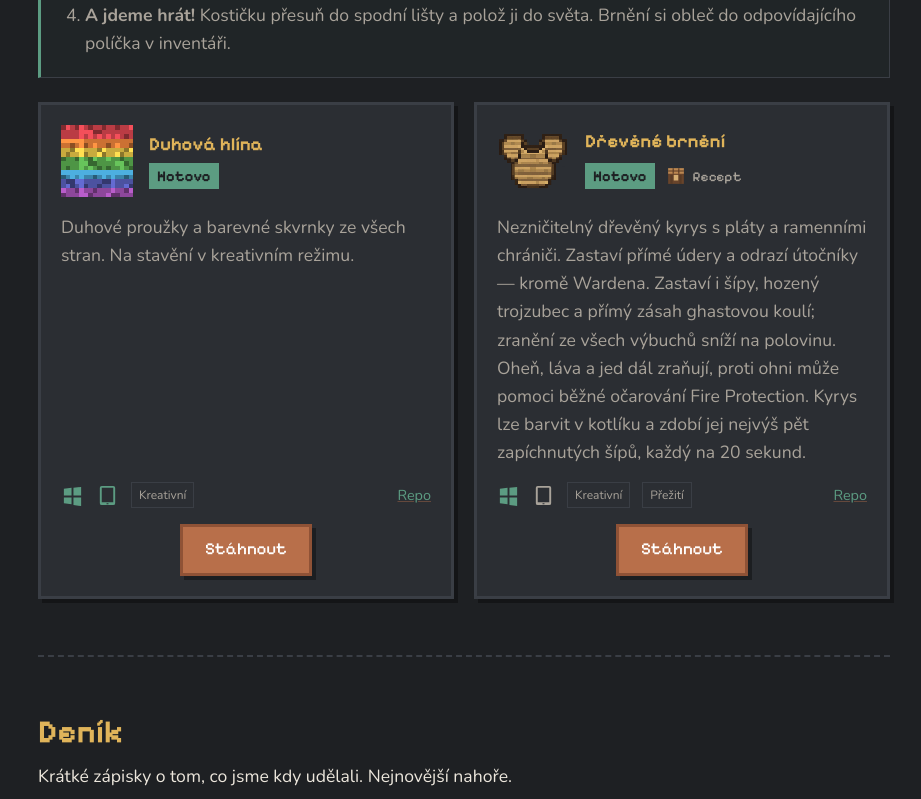
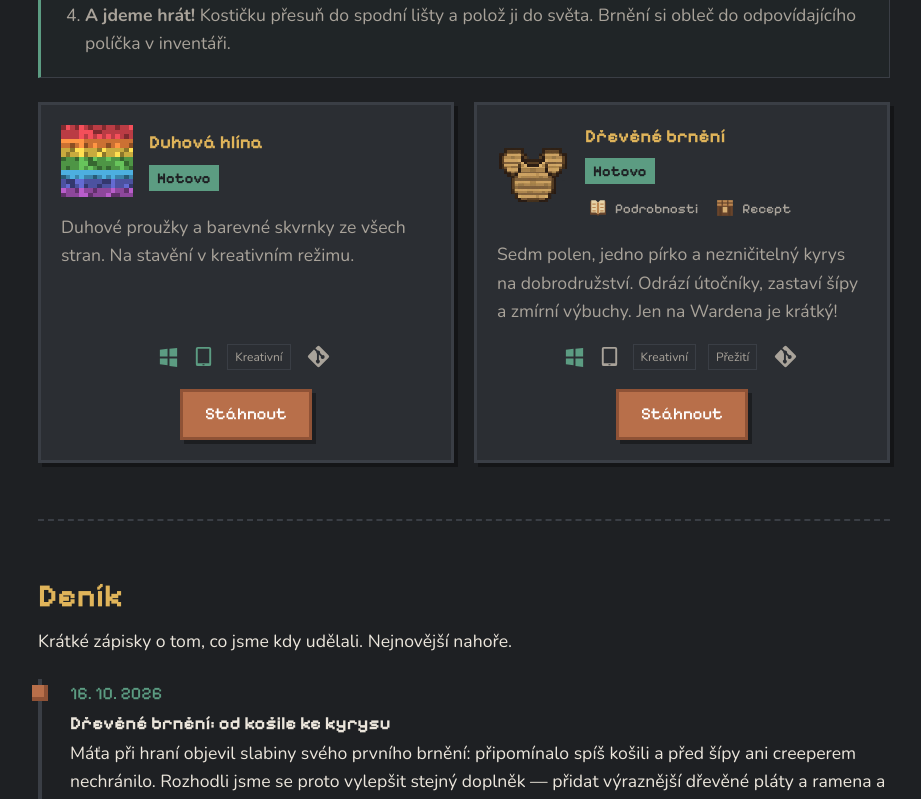
Before and after one commit to mvalenta062-oss/minecraft-lab, a React (Vite) app in the folder web/: page / in a window 1280 px wide. Shown: the part 2800-3599 px from the top of the page, without its empty margins (176-1097 px from the left). Built offline with nearby package versions, Linux system fonts and the light colour scheme.

Commit message:
Zpřehlednit karty výtvorů a přidat dialog podrobností

```diff
--- /dev/null
+++ b/web/src/components/PodrobnostiDialog.tsx
@@ -0,0 +1,42 @@
+import {
+  Box,
+  Button,
+  Dialog,
+  DialogActions,
+  DialogContent,
+  DialogTitle,
+  Stack,
+  SvgIcon,
+  Typography,
+} from "@mui/material";
+import type { Projekt } from "../data";
+
+export function PodrobnostiDialog({ projekt, zavrit }: { projekt: Projekt | null; zavrit: () => void }) {
+  return (
+    <Dialog open={Boolean(projekt)} onClose={zavrit} maxWidth="sm" fullWidth aria-labelledby="podrobnosti-nadpis">
+      <DialogTitle id="podrobnosti-nadpis" sx={{ display: "flex", alignItems: "center", gap: 1.5 }}>
+        <SvgIcon viewBox="0 0 16 16" aria-hidden="true" sx={{ flexShrink: 0 }}>
+          <path fill="#68442b" d="M1 2h6l1 1 1-1h6v12H9l-1 1-1-1H1z" />
+          <path fill="#e6d2a6" d="M2 1h4l2 2 2-2h4v11h-4l-2 1-2-1H2z" />
+          <path fill="#bc8751" d="M7 3h2v10H7zM3 4h3v1H3zm0 3h3v1H3zm0 3h3v1H3zm7-6h3v1h-3zm0 3h3v1h-3zm0 3h3v1h-3z" />
+        </SvgIcon>
+        {projekt?.nazev}
+      </DialogTitle>
+      <DialogContent>
+        <Stack spacing={2.5}>
+          {projekt?.podrobnosti?.map(({ nadpis, text }) => (
+            <Box key={nadpis}>
+              <Typography variant="h3" sx={{ mb: 0.75 }}>
+                {nadpis}
+              </Typography>
+              <Typography color="text.secondary">{text}</Typography>
+            </Box>
+          ))}
+        </Stack>
+      </DialogContent>
+      <DialogActions>
+        <Button onClick={zavrit}>Zavřít</Button>
+      </DialogActions>
+    </Dialog>
+  );
+}
--- a/web/src/components/ReceptDialog.tsx
+++ b/web/src/components/ReceptDialog.tsx
@@ -6,6 +6,7 @@ import {
   DialogContent,
   DialogTitle,
   Stack,
+  SvgIcon,
   Tooltip,
   Typography,
 } from "@mui/material";
@@ -24,7 +25,15 @@ export function ReceptDialog({ projekt, zavrit }: { projekt: Projekt | null; zav
   };
   return (
     <Dialog open={Boolean(recept)} onClose={zavrit} maxWidth="sm" fullWidth aria-labelledby="recept-nadpis">
-      <DialogTitle id="recept-nadpis">Recept: {projekt?.nazev}</DialogTitle>
+      <DialogTitle id="recept-nadpis" sx={{ display: "flex", alignItems: "center", gap: 1.5 }}>
+        <SvgIcon viewBox="0 0 16 16" aria-hidden="true" sx={{ flexShrink: 0 }}>
+          <path fill="#68442b" d="M1 5h14v10H1z" />
+          <path fill="#bc8751" d="M1 1h14v5H1z" />
+          <path fill="#593b26" d="M5 1h1v5H5zm5 0h1v5h-1zM1 3h14v1H1zM3 7h2v8H3zm8 0h2v8h-2z" />
+          <path fill="#d5ad72" d="M6 7h4v5H6z" />
+        </SvgIcon>
+        {projekt?.nazev}
+      </DialogTitle>
       <DialogContent>
         <Typography variant="h3" sx={{ mb: 2 }}>
           Pracovní stůl
@@ -81,9 +90,8 @@ export function ReceptDialog({ projekt, zavrit }: { projekt: Projekt | null; zav
         </Stack>
         <Typography>{recept?.popis}</Typography>
         <Typography color="text.secondary" sx={{ mt: 2 }}>
-          V tvořivé hře kyrys najdeš rovnou v inventáři. Zastaví přímé údery kromě Wardena, šípy, hozený trojzubec i
-          přímý zásah ghastovou koulí. Zranění ze všech výbuchů sníží na polovinu. Před pády, ohněm, lávou ani jedem sám
-          nechrání.
+          V tvořivé hře kyrys najdeš rovnou v inventáři. Úplný přehled jeho vlastností najdeš na kartě výtvoru pod
+          tlačítkem Podrobnosti.
         </Typography>
       </DialogContent>
       <DialogActions>
--- a/web/src/components/Vytvory.tsx
+++ b/web/src/components/Vytvory.tsx
@@ -3,12 +3,14 @@ import { PROJEKTY } from "../data";
 import type { Projekt } from "../data";
 import { useState } from "react";
 import { ReceptDialog } from "./ReceptDialog";
+import { PodrobnostiDialog } from "./PodrobnostiDialog";
 import { Sekce } from "./Sekce";
 import { StavChip } from "./StavChip";
 import { barvy } from "../theme";
 
 export function Vytvory() {
   const [receptProjekt, nastavReceptProjekt] = useState<Projekt | null>(null);
+  const [detailProjekt, nastavDetailProjekt] = useState<Projekt | null>(null);
   return (
     <Sekce id="vytvory" nadpis="Výtvory">
       <Box
@@ -87,8 +89,40 @@ export function Vytvory() {
                   <Typography variant="h4" sx={{ color: barvy.lampa, mb: 1 }}>
                     {p.nazev}
                   </Typography>
-                  <Stack direction="row" spacing={1} alignItems="center" useFlexGap flexWrap="wrap">
                   <StavChip stav={p.stav} />
+                  {(p.podrobnosti || p.recept) && (
+                    <Stack direction="row" spacing={1} alignItems="center" useFlexGap flexWrap="wrap" sx={{ mt: 1 }}>
+                      {p.podrobnosti && (
+                        <Button
+                          size="small"
+                          variant="text"
+                          onClick={() => nastavDetailProjekt(p)}
+                          aria-haspopup="dialog"
+                          aria-label={`Podrobnosti: ${p.nazev}`}
+                          startIcon={
+                            <SvgIcon viewBox="0 0 16 16" sx={{ fontSize: 20 }} aria-hidden="true">
+                              <path fill="#68442b" d="M1 2h6l1 1 1-1h6v12H9l-1 1-1-1H1z" />
+                              <path fill="#e6d2a6" d="M2 1h4l2 2 2-2h4v11h-4l-2 1-2-1H2z" />
+                              <path
+                                fill="#bc8751"
+                                d="M7 3h2v10H7zM3 4h3v1H3zm0 3h3v1H3zm0 3h3v1H3zm7-6h3v1h-3zm0 3h3v1h-3zm0 3h3v1h-3z"
+                              />
+                            </SvgIcon>
+                          }
+                          sx={{
+                            p: "2px 6px",
+                            minWidth: 0,
+                            minHeight: 32,
+                            fontSize: "0.85rem",
+                            color: "text.secondary",
+                            border: 0,
+                            boxShadow: "none",
+                            "&:active": { transform: "none", boxShadow: "none" },
+                          }}
+                        >
+                          Podrobnosti
+                        </Button>
+                      )}
                       {p.recept && (
                         <Tooltip title="Jak vyrobit: recept na pracovním stole">
                           <Button
@@ -121,12 +155,21 @@ export function Vytvory() {
                         </Tooltip>
                       )}
                     </Stack>
+                  )}
                 </Box>
               </Stack>
               <Typography color="text.secondary" sx={{ flex: 1 }}>
                 {p.popis}
               </Typography>
-              <Stack direction="row" spacing={1.5} alignItems="center" useFlexGap flexWrap="wrap" sx={{ mt: 2 }}>
+              <Stack
+                direction="row"
+                spacing={1.5}
+                alignItems="center"
+                justifyContent="center"
+                useFlexGap
+                flexWrap="wrap"
+                sx={{ mt: 2 }}
+              >
                 {p.platformy?.map(({ platforma, overeno }) => {
                   const popisek = `${platforma === "windows" ? "Windows" : "iPad"}: ${overeno ? "ověřeno ve hře" : "zatím neověřeno"}`;
                   return (
@@ -173,13 +216,27 @@ export function Vytvory() {
                   </Tooltip>
                 ))}
                 {p.odkazZdroj && (
+                  <Tooltip title="Zdrojové soubory">
                     <Link
                       href={p.odkazZdroj}
-                    aria-label={`Repozitář: ${p.nazev}`}
-                    sx={{ ml: "auto", fontSize: "0.9rem", whiteSpace: "nowrap" }}
+                      aria-label={`Zdrojové soubory: ${p.nazev}`}
+                      sx={{
+                        display: "inline-flex",
+                        alignItems: "center",
+                        justifyContent: "center",
+                        minWidth: 32,
+                        minHeight: 32,
+                        color: "text.secondary",
+                      }}
                     >
-                    Repo
+                      <SvgIcon viewBox="0 0 24 24" aria-hidden="true" sx={{ fontSize: 23 }}>
+                        <path
+                          fill="currentColor"
+                          d="M22.5 10.6 13.4 1.5a2 2 0 0 0-2.8 0L8.7 3.4l2.4 2.4a2 2 0 0 1 2.5 2.5l2.3 2.3a2 2 0 1 1-1.4 1.4l-2.1-2.1v5.5a2 2 0 1 1-2 0V9.1a2 2 0 0 1-.7-2L7.3 4.8l-5.8 5.8a2 2 0 0 0 0 2.8l9.1 9.1a2 2 0 0 0 2.8 0l9.1-9.1a2 2 0 0 0 0-2.8Z"
+                        />
+                      </SvgIcon>
                     </Link>
+                  </Tooltip>
                 )}
               </Stack>
               <Stack
@@ -202,6 +259,7 @@ export function Vytvory() {
         ))}
       </Grid>
       <ReceptDialog projekt={receptProjekt} zavrit={() => nastavReceptProjekt(null)} />
+      <PodrobnostiDialog projekt={detailProjekt} zavrit={() => nastavDetailProjekt(null)} />
     </Sekce>
   );
 }
--- a/web/src/data.ts
+++ b/web/src/data.ts
@@ -59,6 +59,8 @@ export interface Projekt {
   nazev: string;
   popis: string;
   stav: Stav;
+  /** Úplné vlastnosti výtvoru v samostatném dialogu. */
+  podrobnosti?: { nadpis: string; text: string }[];
   /** Odkaz na hotový .mcaddon ke stažení (nepovinné) */
   odkazStazeni?: string;
   /** Odkaz na složku s projektem na GitHubu (nepovinné) */
@@ -94,7 +96,33 @@ export const PROJEKTY: Projekt[] = [
   {
     nazev: "Dřevěné brnění",
     popis:
-      "Nezničitelný dřevěný kyrys s pláty a ramenními chrániči. Zastaví přímé údery a odrazí útočníky — kromě Wardena. Zastaví i šípy, hozený trojzubec a přímý zásah ghastovou koulí; zranění ze všech výbuchů sníží na polovinu. Oheň, láva a jed dál zraňují, proti ohni může pomoci běžné očarování Fire Protection. Kyrys lze barvit v kotlíku a zdobí jej nejvýš pět zapíchnutých šípů, každý na 20 sekund.",
+      "Sedm polen, jedno pírko a nezničitelný kyrys na dobrodružství. Odrází útočníky, zastaví šípy a zmírní výbuchy. Jen na Wardena je krátký!",
+    podrobnosti: [
+      {
+        nadpis: "Údery zblízka",
+        text: "Zastaví úder a odrazí útočníka. Na Wardena neplatí.",
+      },
+      {
+        nadpis: "Šípy a další střely",
+        text: "Plná ochrana před přímým zásahem šípu, hozeného trojzubce a ghastovy koule. Jed ze šípu dál působí.",
+      },
+      {
+        nadpis: "Výbuchy: o 50 % menší zranění",
+        text: "Platí pro všechny výbuchy. Okolní bloky nechrání.",
+      },
+      {
+        nadpis: "Oheň, láva, jed a pády",
+        text: "Bez základní ochrany. Proti ohni může pomoci očarování Fire Protection. Ostatní zranění se nemění.",
+      },
+      {
+        nadpis: "Nezničitelný a barvitelný",
+        text: "Nepotřebuje opravy. Lze jej barvit v kotlíku a běžně očarovat.",
+      },
+      {
+        nadpis: "Zapíchnuté šípy",
+        text: "Nejvýš pět na hráči, každý na 20 sekund. Šestý nahradí nejstarší.",
+      },
+    ],
     stav: "hotovo",
     odkazStazeni: `${import.meta.env.BASE_URL}addony/drevene-brneni.mcaddon`,
     odkazZdroj: "https://github.com/mvalenta062-oss/minecraft-lab/tree/main/projects/drevene-brneni",
```
Lines whose indentation alone changed are shown as unchanged.
